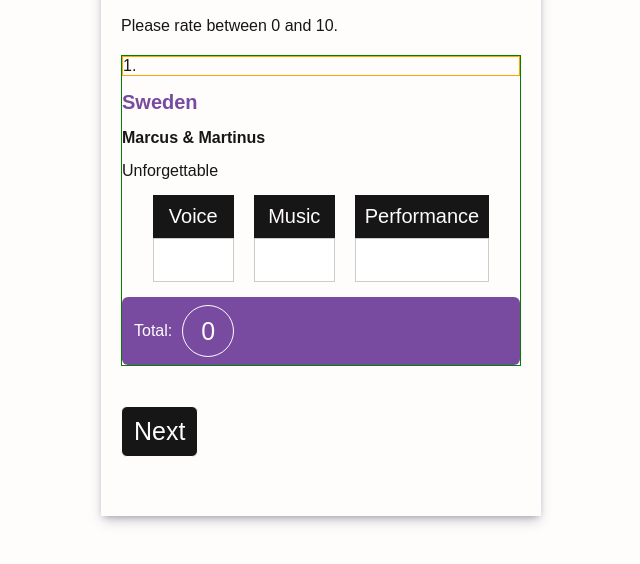
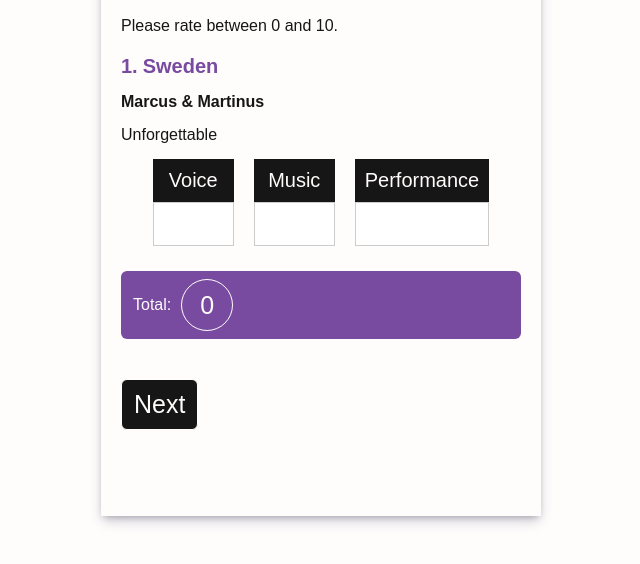
Before and after one commit to majazimnoch/esc-vote, a plain HTML site: page index.html in a window 1280 px wide. Shown: the part 144-708 px from the top of the page, without its empty margins (319-959 px from the left). Drawn offline with Linux system fonts and the light colour scheme; a web font is replaced by a local one.

Commit message:
removed border lines for voting pages

```diff
--- a/index.html
+++ b/index.html
@@ -22,8 +22,10 @@
                 <div class="voting-container">
 
                     <div class="voting-row">
-                        <div class="here">1.</div>
-                        <label for="some-country"></label>
+                        <div class="test">
+                            <div class="here">1.</div>
+                            <label for="some-country"></label>
+                        </div>
                         <h4 id="name"></h4>
                         <p id="song"></p>
                         <div class="column">
--- a/style.css
+++ b/style.css
@@ -86,13 +86,21 @@ h2 {
 .voting-row {
     display: flex;
     flex-direction: column;
-    border: 1px green solid;
     min-height: 200px;
     gap: 15px;
 }
 
+.test {
+    display: flex;
+    flex-direction: row;
+    gap: 5px;
+    font-size: 20px;
+    font-weight: 600;
+}
 .here {
-    border: 1px orange solid;
+    font-size: 20px;
+    color: var(--detail-color);
+    font-weight: 600;
 }
 
 label {
@@ -130,11 +138,11 @@ label {
     flex-direction: row;
     gap: 10px;
     align-items: center;
-
     background-color: #784ba0;
     color: var(--white);
     border-radius: 6px;
     padding: 8px 12px;
+    margin-top: 10px;
 }
 
 .sum {
```
